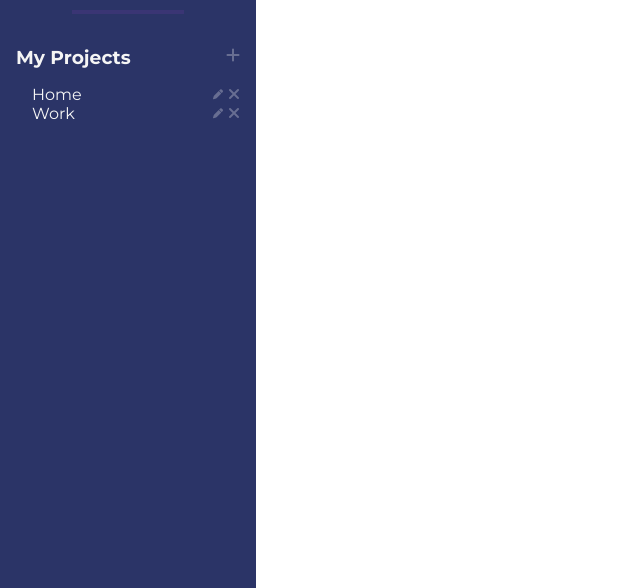
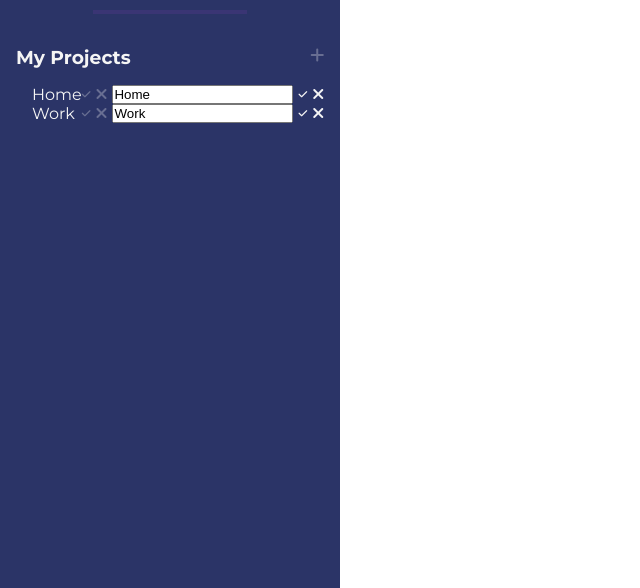
Before and after one commit to CarlosAndres41/project-todo-list, a website built with webpack: page dist/index.html in a window 1280 px wide. Shown: the part 212-800 px from the top of the page, without its empty margins (0-640 px from the left). Built offline with nearby package versions, Linux system fonts and the light colour scheme.

Commit message:
Add project edit popup

```diff
--- a/src/my-projects.js
+++ b/src/my-projects.js
@@ -1,3 +1,5 @@
+import { projectEditPopUp } from './popups';
+
 function addProject(projectName) {
     let container = document.querySelector('.projects-container');
     let prDiv = document.createElement('div');
@@ -11,7 +13,7 @@ function addProject(projectName) {
     span1.classList.add('edit-project');
     let logo1 = document.createElement('i');
     logo1.classList.add('fa-solid');
-    logo1.classList.add('fa-pen');
+    logo1.classList.add('fa-check');
     logo1.classList.add('fa-2xs');
     span1.appendChild(logo1);
     let span2 = document.createElement('span');
@@ -25,6 +27,7 @@ function addProject(projectName) {
     buttons.appendChild(span2);
     prDiv.appendChild(name);
     prDiv.appendChild(buttons);
+    buttons.appendChild(projectEditPopUp(projectName));
     container.appendChild(prDiv);
 }
 
--- a/src/popups.js
+++ b/src/popups.js
@@ -3,4 +3,37 @@ function toggleNamePopUp() {
     popupForm.classList.toggle('show');
 }
 
-export { toggleNamePopUp };
+function projectEditPopUp(projectName) {
+    let container = document.createElement('div');
+    container.classList.add('edit-current-project');
+
+    let input = document.createElement('input');
+    input.setAttribute('type', 'text');
+    input.setAttribute('name', projectName);
+    input.setAttribute('id', projectName);
+    input.setAttribute('value', projectName);
+    container.appendChild(input);
+
+    let buttons = document.createElement('div');
+    let span1 = document.createElement('span');
+    span1.classList.add('ok');
+    let logo1 = document.createElement('i');
+    logo1.classList.add('fa-solid');
+    logo1.classList.add('fa-check');
+    logo1.classList.add('fa-2xs');
+    span1.appendChild(logo1);
+    let span2 = document.createElement('span');
+    span2.classList.add('cancel');
+    let logo2 = document.createElement('i');
+    logo2.classList.add('fa-solid');
+    logo2.classList.add('fa-xmark');
+    span2.appendChild(logo2);
+    buttons.appendChild(span1);
+    buttons.appendChild(span2);
+
+    container.appendChild(buttons);
+
+    return container;
+}
+
+export { toggleNamePopUp, projectEditPopUp };
--- a/src/style.css
+++ b/src/style.css
@@ -198,6 +198,7 @@ body {
     display: flex;
     align-items: center;
     justify-content: space-between;
+    position: relative;
 }
 
 .project div {
```
Also changed, not shown: dist/main.js.
